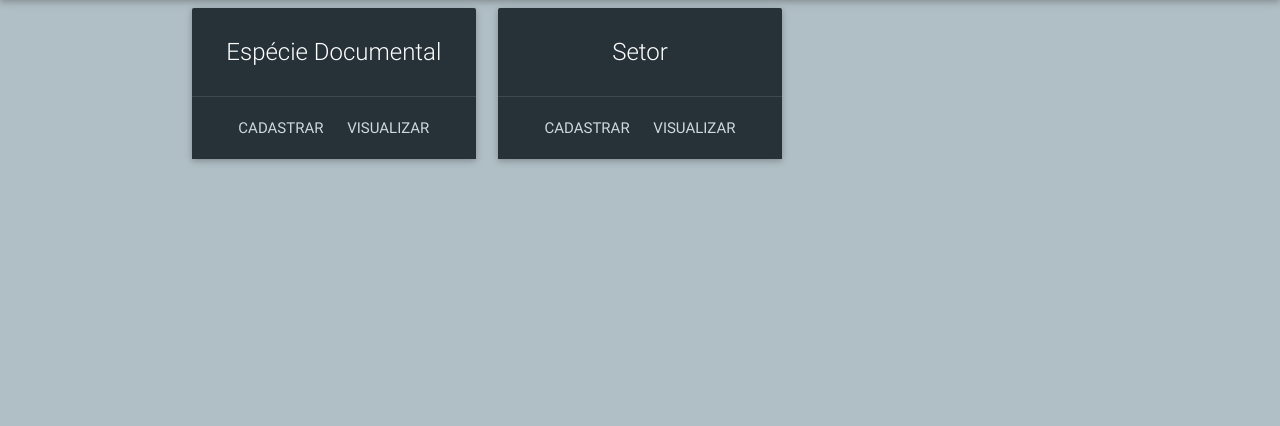
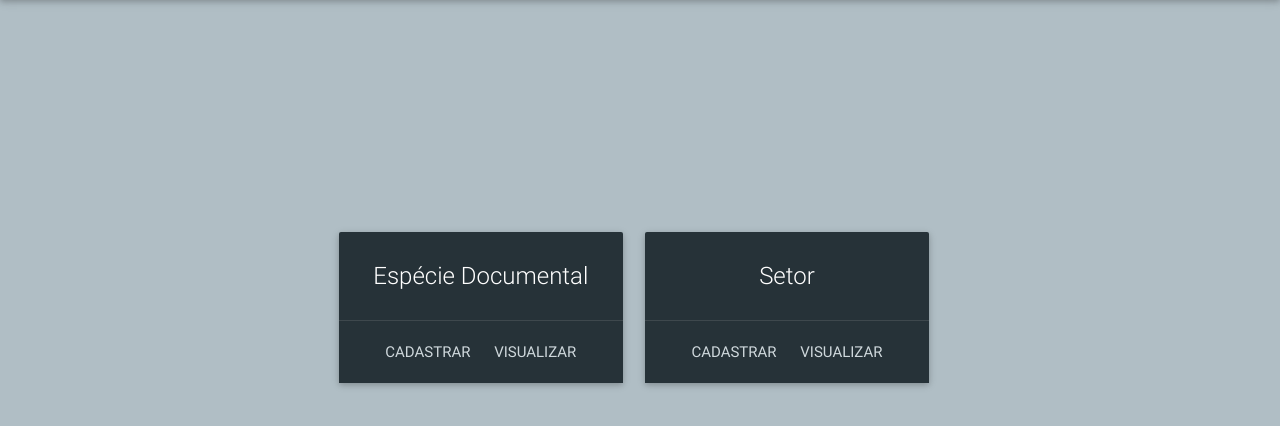
Before and after one commit to felipefo/gde, a Django app: page /home/ in a window 1280 px wide. Shown: the part 64-490 px from the top of the page. Run offline with Django 3.2, Linux system fonts and the light colour scheme; the visitor is signed in with stand-in values (Sample User, id 1).

Commit message:
Organizacao do css e centralizacao dos cards.

```diff
--- a/app/templates/home.html
+++ b/app/templates/home.html
@@ -2,9 +2,9 @@
 {% block title %}Área Administrativa{% endblock %}
 {% block content %}
 
-<div class="row">
+<div id="home" class="row">
     <a href="{% url 'app.views.categorias_list'%}">
-        <div class="col s12 m4">
+        <div id="cardEspecie" class="col s12 m4">
           <div class="card blue-grey darken-4 hoverable" >
             <div class="card-content white-text center-align card-color">
               <span class="card-title">Espécie Documental</span>
--- a/static/css/app.css
+++ b/static/css/app.css
@@ -3,28 +3,7 @@
     background-color:#b0bec5;
 }
 
-#form-login{
-    margin-top:10%;
-    box-sizing:border-box;
-}
-
-#form-login label{
-    font-weight: 400;
-    color: #37474f !important;
-    font-size:16px;
-}
-
-#botao-login{
-    position:relative;
-    left:38%;
-}
-
-.cadastrar{
-    position:fixed;
-    left:82%;
-    top:82%;
-}
-
+/*Cores dos inputs e labels do materialize*/
 /* label color */
 .input-field label {
  color: #37474f;
@@ -64,6 +43,38 @@
  color: #37474f;
 }
 
+
+/*login.html*/
+#form-login{
+    margin-top:10%;
+    box-sizing:border-box;
+}
+
+#form-login label{
+    font-weight: 400;
+    color: #37474f !important;
+    font-size:16px;
+}
+
+#botao-login{
+    position:relative;
+    left:38%;
+}
+
+.cadastrar{
+    position:fixed;
+    left:82%;
+    top:82%;
+}
+
+/*home.html*/
+#home{
+    margin-top:25%;
+}
+#cardEspecie{
+    margin-left:16%;
+}
+
 .card-color:hover{
     background-color:#78909c !important;
 }
```
